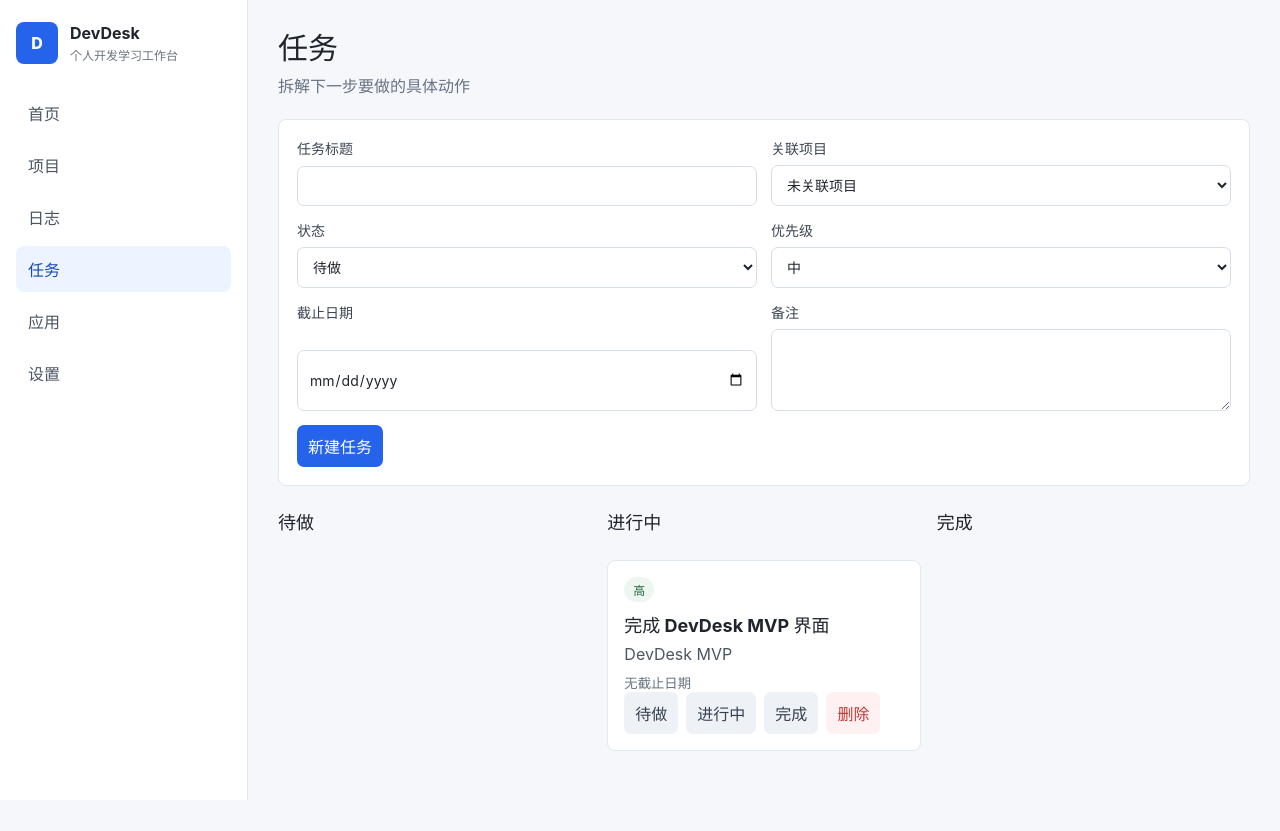
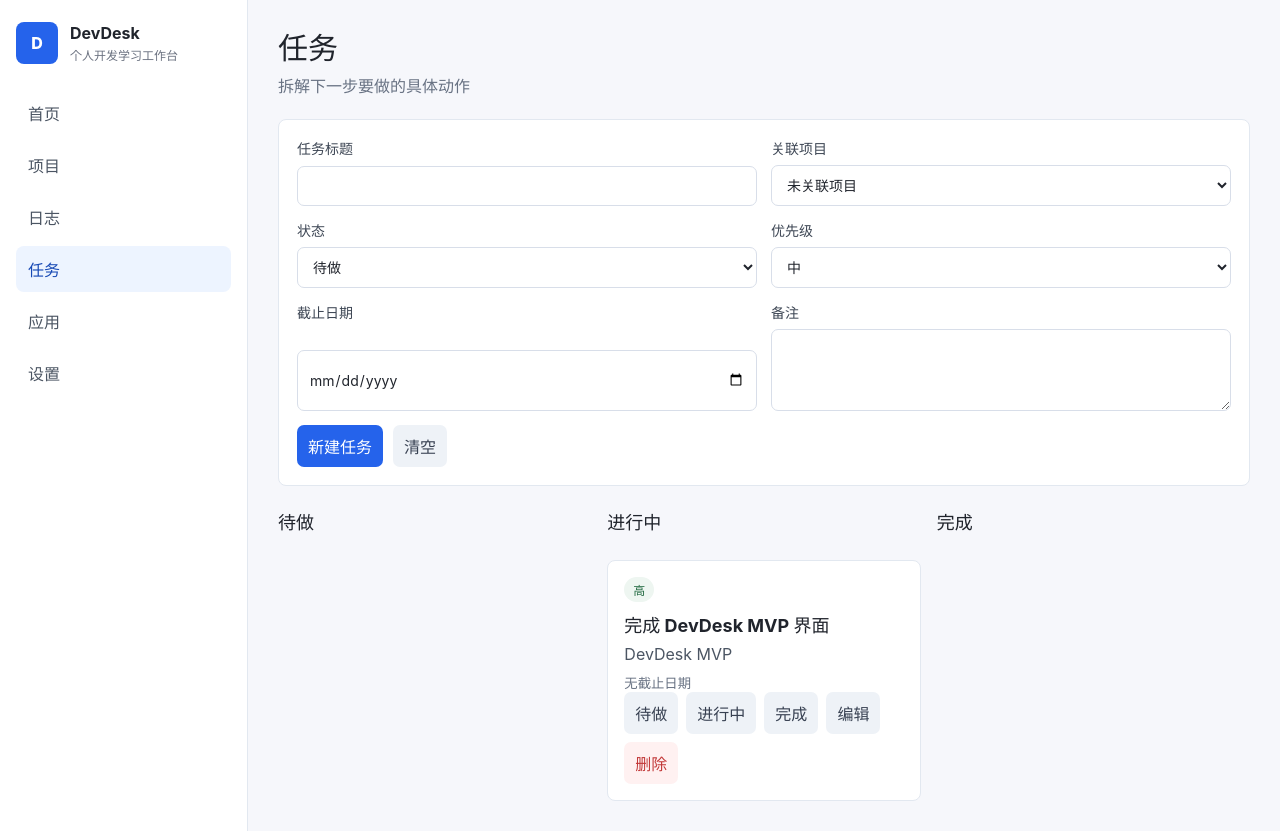
Before and after one commit to Uchimaki486/devdesk, a React (Vite) app: page / in a window 1280 px wide. Both pictures are taken after a click on the button "任务". Before the commit the page ends 800 px from the top, so only its background shows below. Built offline with nearby package versions, Linux system fonts and the light colour scheme.

Commit message:
feat: add task editing

```diff
--- a/src/App.tsx
+++ b/src/App.tsx
@@ -305,6 +305,7 @@ function TasksPage({
   projectNameById: Map<string, string>
 }) {
   const { data } = workspace
+  const [editingId, setEditingId] = useState<string | null>(null)
   const [form, setForm] = useState({
     projectId: '',
     title: '',
@@ -314,11 +315,16 @@ function TasksPage({
     notes: '',
   })
 
+  function resetForm(): void {
+    setEditingId(null)
+    setForm({ projectId: '', title: '', status: '待做', priority: '中', dueDate: '', notes: '' })
+  }
+
   function submit(event: FormEvent): void {
     event.preventDefault()
     if (!form.title.trim()) return
-    workspace.addTask(form)
-    setForm({ projectId: '', title: '', status: '待做', priority: '中', dueDate: '', notes: '' })
+    workspace.saveTask(form, editingId)
+    resetForm()
   }
 
   return (
@@ -340,7 +346,7 @@ function TasksPage({
         />
         <Field label="截止日期" type="date" value={form.dueDate} onChange={(dueDate) => setForm({ ...form, dueDate })} />
         <TextField label="备注" value={form.notes} onChange={(notes) => setForm({ ...form, notes })} />
-        <FormActions submitLabel="新建任务" />
+        <FormActions submitLabel={editingId ? '保存任务' : '新建任务'} onCancel={resetForm} />
       </form>
 
       <div className="task-columns">
@@ -367,6 +373,22 @@ function TasksPage({
                         {nextStatus}
                       </button>
                     ))}
+                    <button
+                      type="button"
+                      onClick={() => {
+                        setEditingId(task.id)
+                        setForm({
+                          projectId: task.projectId,
+                          title: task.title,
+                          status: task.status,
+                          priority: task.priority,
+                          dueDate: task.dueDate,
+                          notes: task.notes,
+                        })
+                      }}
+                    >
+                      编辑
+                    </button>
                     <button
                       className="danger"
                       type="button"
--- a/src/useWorkspaceData.ts
+++ b/src/useWorkspaceData.ts
@@ -103,15 +103,17 @@ export function useWorkspaceData() {
         logs: currentData.logs.filter((log) => log.id !== logId),
       }));
     },
-    addTask(taskForm: TaskForm) {
+    saveTask(taskForm: TaskForm, editingId?: string | null) {
       const task: Task = {
-        id: createId("task"),
+        id: editingId ?? createId("task"),
         ...taskForm,
       };
 
       setData((currentData) => ({
         ...currentData,
-        tasks: [task, ...currentData.tasks],
+        tasks: editingId
+          ? currentData.tasks.map((item) => (item.id === editingId ? task : item))
+          : [task, ...currentData.tasks],
       }));
     },
     updateTaskStatus(taskId: string, status: TaskStatus) {
```
Also changed, not shown: 2 other files (tests, documents, lock files or other folders).
